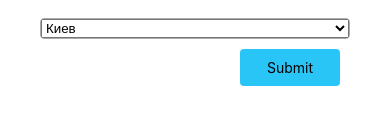
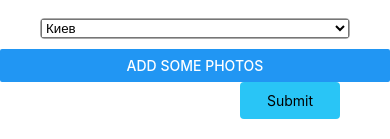
Before and after one commit to Peredumai/MyFormApp, a React Native app: screen / in a window 390 px wide. Shown: the part 229-368 px from the top of the page. Built offline with nearby package versions, Linux system fonts and the light colour scheme.

Commit message:
ImagePicker

```diff
--- a/package.json
+++ b/package.json
@@ -5,6 +5,7 @@
     "react": "17.0.2",
     "react-native": "0.66.4",
     "react-native-hide-show-password-input": "^1.2.0",
+    "react-native-image-crop-picker": "^0.37.2",
     "react-native-masked-text": "^1.13.0",
     "react-native-picker-select": "^8.0.4",
     "react-native-vector-icons": "^9.0.0"
--- a/src/App.tsx
+++ b/src/App.tsx
@@ -1,6 +1,6 @@
 import React from 'react';
 import {SafeAreaView} from 'react-native';
-import Form from './components/Form';
+import Form from './screens/FormScreen';
 
 const App = () => {
   return (
--- /dev/null
+++ b/src/components/ImagePicker.tsx
@@ -0,0 +1,50 @@
+import {View, Button, Text} from 'react-native';
+import React, {Dispatch, SetStateAction} from 'react';
+
+import ImagePicker from 'react-native-image-crop-picker';
+
+interface ImagePickerCompProps {
+  setImages: Dispatch<SetStateAction<never[]>>;
+}
+
+export default function ImagePickerComp({setImages}: ImagePickerCompProps) {
+  const openImagePicker = () => {
+    let imageList: [] = [];
+
+    ImagePicker.openPicker({
+      multiple: true,
+      waitAnimationEnd: false,
+      includeExif: true,
+      forceJpg: true,
+      compressImageQuality: 0.8,
+      maxFiles: 5,
+      mediaType: 'any',
+      includeBase64: true,
+    })
+      .then(res => {
+        console.log('response', res);
+        res.map(img => {
+          imageList.push({
+            filename: img.filename,
+            path: img.path,
+            data: img.data,
+          });
+        });
+        setImages(prevState => {
+          const output = prevState.concat(imageList).slice(0, 5);
+          return output;
+        });
+      })
+      .catch(e => {
+        console.log(e);
+      });
+  };
+
+  return (
+    <View>
+      <Button title="add some photos" onPress={openImagePicker}>
+        <Text>bla</Text>
+      </Button>
+    </View>
+  );
+}
--- /dev/null
+++ b/src/components/ImageViewArea.tsx
@@ -0,0 +1,32 @@
+import {Image, StyleSheet, View} from 'react-native';
+import React from 'react';
+
+export default function ImageViewArea({images}) {
+  return (
+    <View style={styles.container}>
+      {images.map(item => {
+        return (
+          <Image
+            key={item.path}
+            style={styles.stretch}
+            source={{uri: item.path}}
+          />
+        );
+      })}
+    </View>
+  );
+}
+
+const styles = StyleSheet.create({
+  stretch: {
+    width: '20%',
+    height: 80,
+    borderWidth: 1,
+    borderColor: 'black',
+  },
+  container: {
+    marginTop: 10,
+    flexDirection: 'row',
+    paddingHorizontal: 5,
+  },
+});
--- a/src/components/Form.tsx
+++ b/src/screens/FormScreen.tsx
@@ -2,10 +2,12 @@
 import React, {useCallback, useState} from 'react';
 import {ScrollView, StyleSheet, Text, TouchableOpacity} from 'react-native';
 import {TextInputMask} from 'react-native-masked-text';
-import PasswordInput from './PasswordInput';
-import TextInputConfigurable from './TextInputConfigurable';
-import CitiesDropdown from './CitiesDropdown';
+import PasswordInput from '../components/PasswordInput';
+import TextInputConfigurable from '../components/TextInputConfigurable';
+import CitiesDropdown from '../components/CitiesDropdown';
 import {THEME} from '../theme';
+import ImagePicker from '../components/ImagePicker';
+import ImageViewArea from './../components/ImageViewArea';
 
 const Form = () => {
   const [name, setName] = useState('');
@@ -16,6 +18,8 @@ const Form = () => {
   const [pickerValue, setPickerValue] = useState('Киев');
 
   const [focused, setFocused] = useState(false);
+
+  const [images, setImages] = useState([]);
 
   const handleFocus = useCallback(() => setFocused(true), [setFocused]);
 
@@ -68,6 +72,10 @@ const Form = () => {
         setPickerValue={setPickerValue}
       />
 
+      <ImagePicker setImages={setImages} />
+
+      {images.length ? <ImageViewArea images={images} /> : null}
+
       <TouchableOpacity
         style={styles.button}
         onPress={() => console.log(name, phone, email, password, pickerValue)}>
```
Also changed, not shown: src/components/ImageWrapper.js (added, +14 -0 lines), 4 other files (tests, documents, lock files or other folders).
